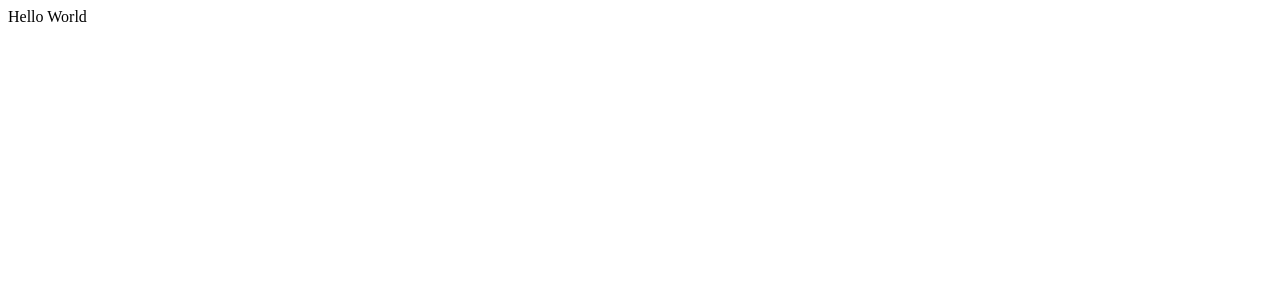
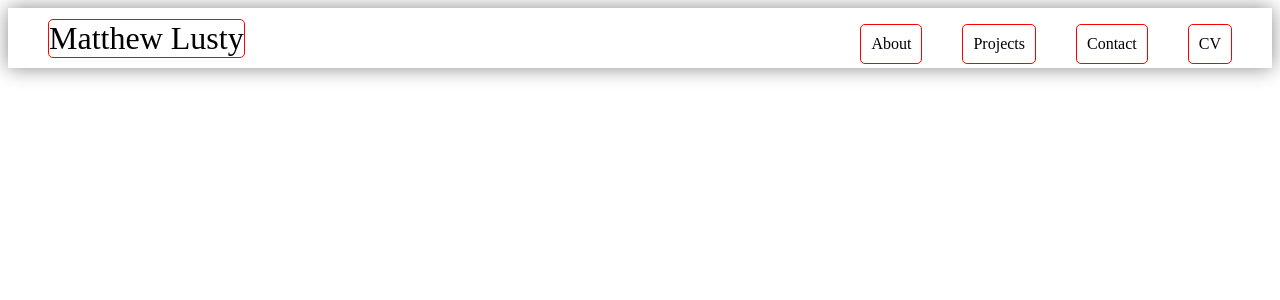
Before and after one commit to mattlusty/portfolio, a React (Create React App) app: page / in a window 1280 px wide. Shown: the top 300 px of the page. Built offline with nearby package versions, Linux system fonts and the light colour scheme; the HTML template or start-up script is replaced by a standard one.

Commit message:
feat: add the Nav

```diff
--- a/src/App.js
+++ b/src/App.js
@@ -1,5 +1,11 @@
+import Nav from "./components/Nav";
+
 function App() {
-  return <div className="App">Hello World</div>;
+  return (
+    <div className="App">
+      <Nav />
+    </div>
+  );
 }
 
 export default App;
--- /dev/null
+++ b/src/components/Nav.jsx
@@ -0,0 +1,24 @@
+import React, { Component } from "react";
+// style
+import "../styles/css/Nav.css";
+
+class Nav extends Component {
+  render() {
+    return (
+      <div className="Nav">
+        <div className="title">Matthew Lusty</div>
+        <div className="middle"></div>
+        <div className="menu">
+          <ul>
+            <li>About</li>
+            <li>Projects</li>
+            <li>Contact</li>
+            <li>CV</li>
+          </ul>
+        </div>
+      </div>
+    );
+  }
+}
+
+export default Nav;
--- /dev/null
+++ b/src/styles/css/Nav.css
@@ -0,0 +1,40 @@
+.Nav {
+  display: flex;
+  justify-content: space-between;
+  height: 60px;
+  box-shadow: 0 0 20px rgba(0, 0, 0, 0.467);
+}
+
+.Nav .title {
+  border: 1px solid red;
+  border-radius: 5px;
+  margin: auto 40px;
+  font-size: 2rem;
+}
+
+.Nav .menu {
+  display: none;
+}
+
+.Nav > * {
+  margin: auto 0;
+}
+
+@media only screen and (min-width: 710px) {
+  .Nav .menu {
+    display: flex;
+  }
+  .Nav .menu ul {
+    display: flex;
+  }
+  .Nav .menu li {
+    border: 1px solid red;
+    border-radius: 5px;
+    display: flex;
+    margin: 0 20px;
+    padding: 10px;
+  }
+  .Nav .menu li:last-child {
+    margin-right: 40px;
+  }
+}
--- /dev/null
+++ b/src/styles/scss/Nav.scss
@@ -0,0 +1,43 @@
+.Nav {
+  display: flex;
+  justify-content: space-between;
+  height: 60px;
+  box-shadow: 0 0 20px rgba(0, 0, 0, 0.467);
+}
+
+.Nav .title {
+  border: 1px solid red;
+  border-radius: 5px;
+  margin: auto 40px;
+  font-size: 2rem;
+}
+
+.Nav .menu {
+  display: none;
+}
+
+.Nav > * {
+  margin: auto 0;
+}
+
+@media only screen and (min-width: 710px) {
+  .Nav .menu {
+    display: flex;
+  }
+
+  .Nav .menu ul {
+    display: flex;
+  }
+
+  .Nav .menu li {
+    border: 1px solid red;
+    border-radius: 5px;
+    display: flex;
+    margin: 0 20px;
+    padding: 10px;
+  }
+
+  .Nav .menu li:last-child {
+    margin-right: 40px;
+  }
+}
```
